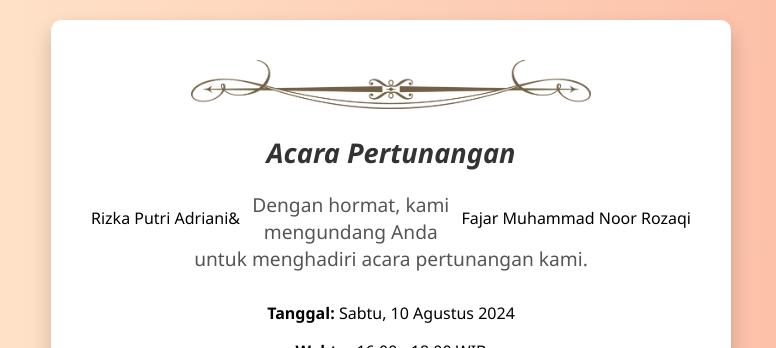
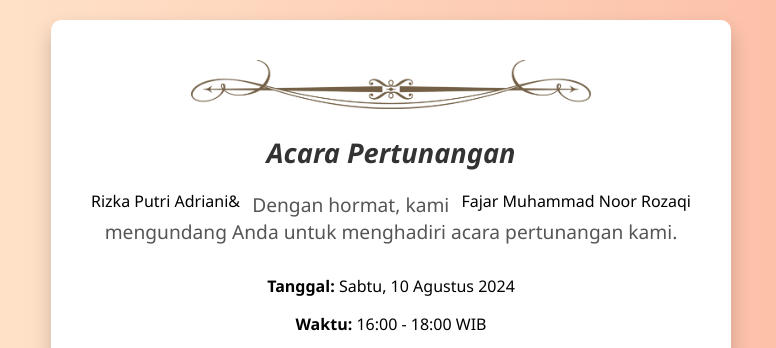
Before and after one commit to rizkazaqi/engagement, a plain HTML site: page index.html in a window 1280 px wide. Shown: the top 348 px of the page, without its empty margins (249-1025 px from the left). Drawn offline with Linux system fonts and the light colour scheme.

Commit message:
Update index.html

```diff
--- a/index.html
+++ b/index.html
@@ -14,11 +14,11 @@
                     <img src="item1.png" alt="Decorative Line">
                 </div>
                 <h1>Acara Pertunangan</h1>
-                <p class="names">
-                    <p class="name-left">Rizka Putri Adriani</p>
-                    <p class="name-center">&</p>
-                    <p class="name-right">Fajar Muhammad Noor Rozaqi</p>
-                </p>
+                <div class="names-container">
+                    <div class="name-left">Rizka Putri Adriani</div>
+                    <div class="name-center">&</div>
+                    <div class="name-right">Fajar Muhammad Noor Rozaqi</div>
+                </div>
 
                 <p class="invitation-text">Dengan hormat, kami mengundang Anda untuk menghadiri acara pertunangan kami.</p>
                 <p><strong>Tanggal:</strong> Sabtu, 10 Agustus 2024</p>
```
